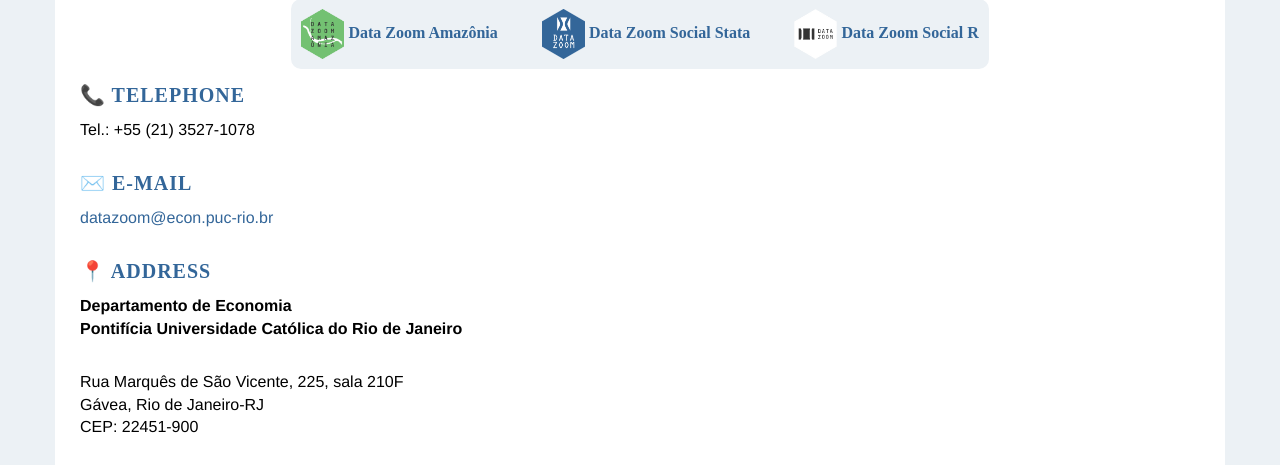
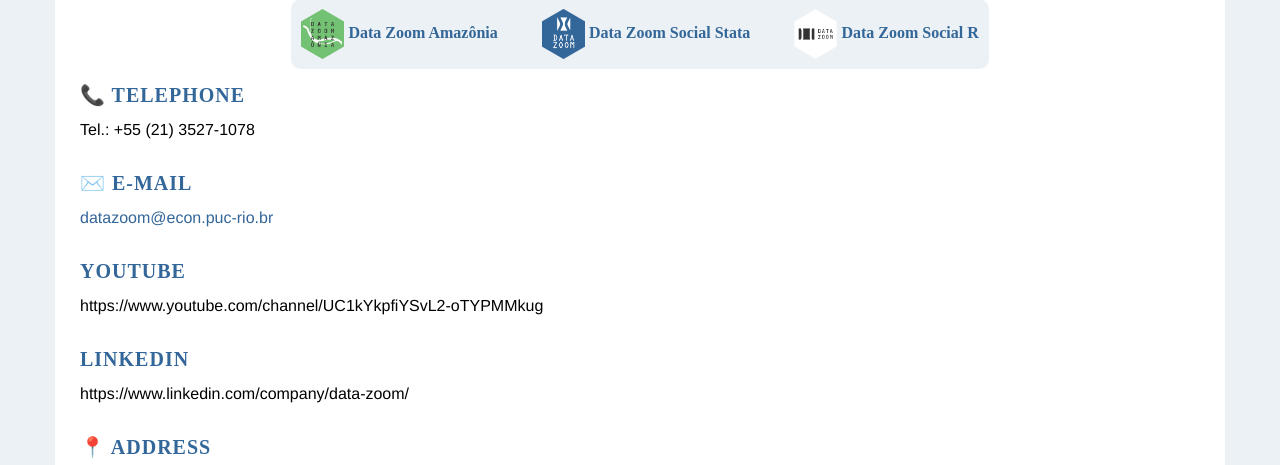
Before and after one commit to datazoompuc/datazoompuc.github.io, a Jekyll site: the page built from en/contato.md, in a window 1280 px wide and 900 px high, scrolled down 349 px, cut to the strip 0-465 px from the top of the window. Built offline with Jekyll 4.4.1, drawn with Linux system fonts in a browser that asks for light colours; nearby versions of some CDN libraries; some web fonts are replaced.

Commit message:
Update contato.md english
Adicionei  link para youtube e linkedin

```diff
--- a/en/contato.md
+++ b/en/contato.md
@@ -53,6 +53,14 @@ Tel.: +55 (21) 3527-1078
 
 [datazoom@econ.puc-rio.br](mailto:datazoom@econ.puc-rio.br)
 
+## Youtube
+
+https://www.youtube.com/channel/UC1kYkpfiYSvL2-oTYPMMkug
+
+## Linkedin
+
+https://www.linkedin.com/company/data-zoom/
+
 ## 📍 Address
 
 **Departamento de Economia**
```
